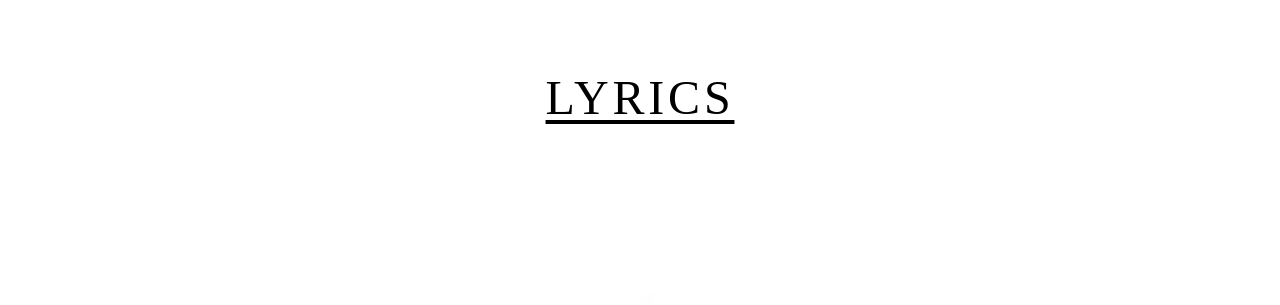
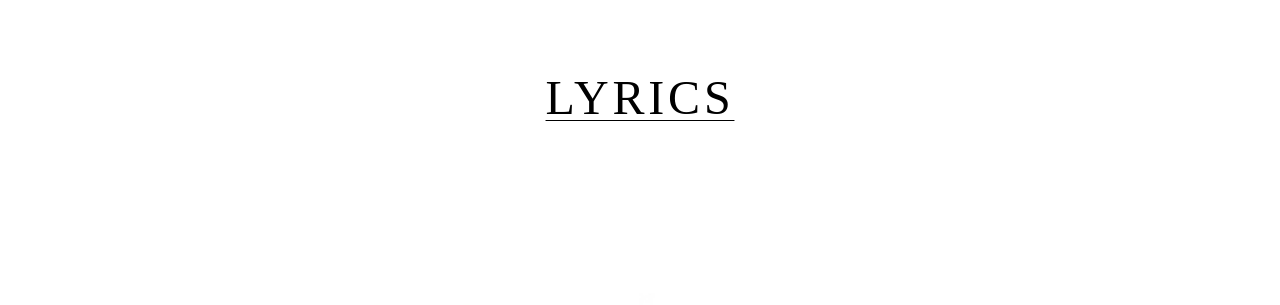
Before and after one commit to ohlucinda/jemlyrics, a Jekyll site: the page indexsp.html, which Jekyll copies as it is, in a window 1280 px wide. Shown: the top 305 px of the page. Built offline with Jekyll 4.4.1, drawn with Linux system fonts in a browser that asks for light colours; some web fonts are replaced.

Commit message:
Update indexsp.html

```diff
--- a/indexsp.html
+++ b/indexsp.html
@@ -72,6 +72,7 @@ a {
 .lyrics-link {
   text-decoration: underline;
   text-underline-offset: 6px;
+  text-decoration-thickness: 1px;
 }
 
 </style>
```
